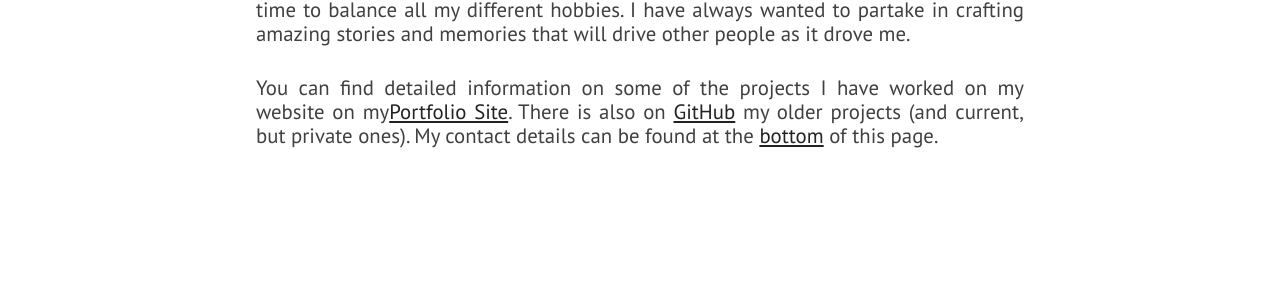
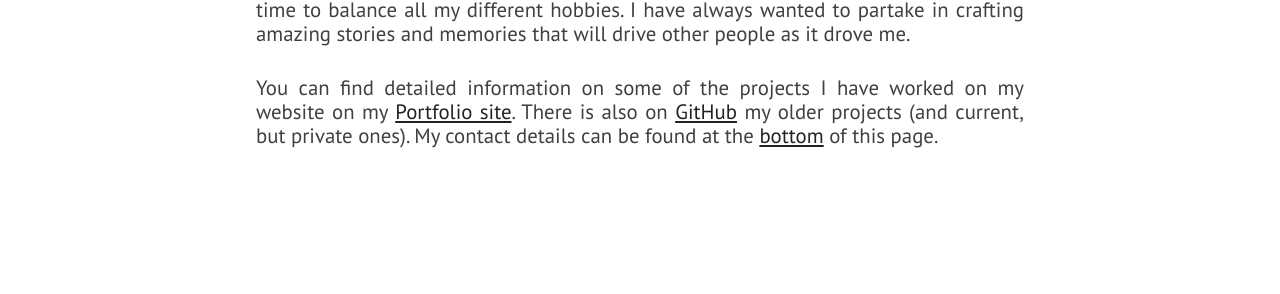
Before and after one commit to Bibool/portfolio.github.io, a Jekyll site: the page built from index.html, in a window 1280 px wide and 900 px high, scrolled down 1293 px. Shown: the part 162-456 px from the top of the window. Built offline with Jekyll 4.4.1, drawn with Linux system fonts in a browser that asks for light colours; nearby versions of some CDN libraries.

```diff
--- a/_includes/about.html
+++ b/_includes/about.html
@@ -9,7 +9,7 @@
                 I am a passionate gamer who absolutely loves video games and only wish I had more time to balance all my different hobbies. I have always wanted to partake in crafting amazing stories and memories that will drive other people as it drove me.
             </p>
             <p class="paragraph-text justify-text">
-                You can find detailed information on some of the projects I have worked on my website on my<a href="{{ site.blog_url }}">Portfolio Site</a>. There is also on <a href="https://github.com/{{ site.github_username }}">GitHub</a> my older projects (and current, but private ones).
+                You can find detailed information on some of the projects I have worked on my website on my <a href="{{ site.blog_url }}">Portfolio site</a>. There is also on <a href="https://github.com/{{ site.github_username }}">GitHub</a> my older projects (and current, but private ones).
                 My contact details can be found at the <span class="extra-link"><a href="#extra">bottom</a></span> of this page.
             </p>
         </div>
```
